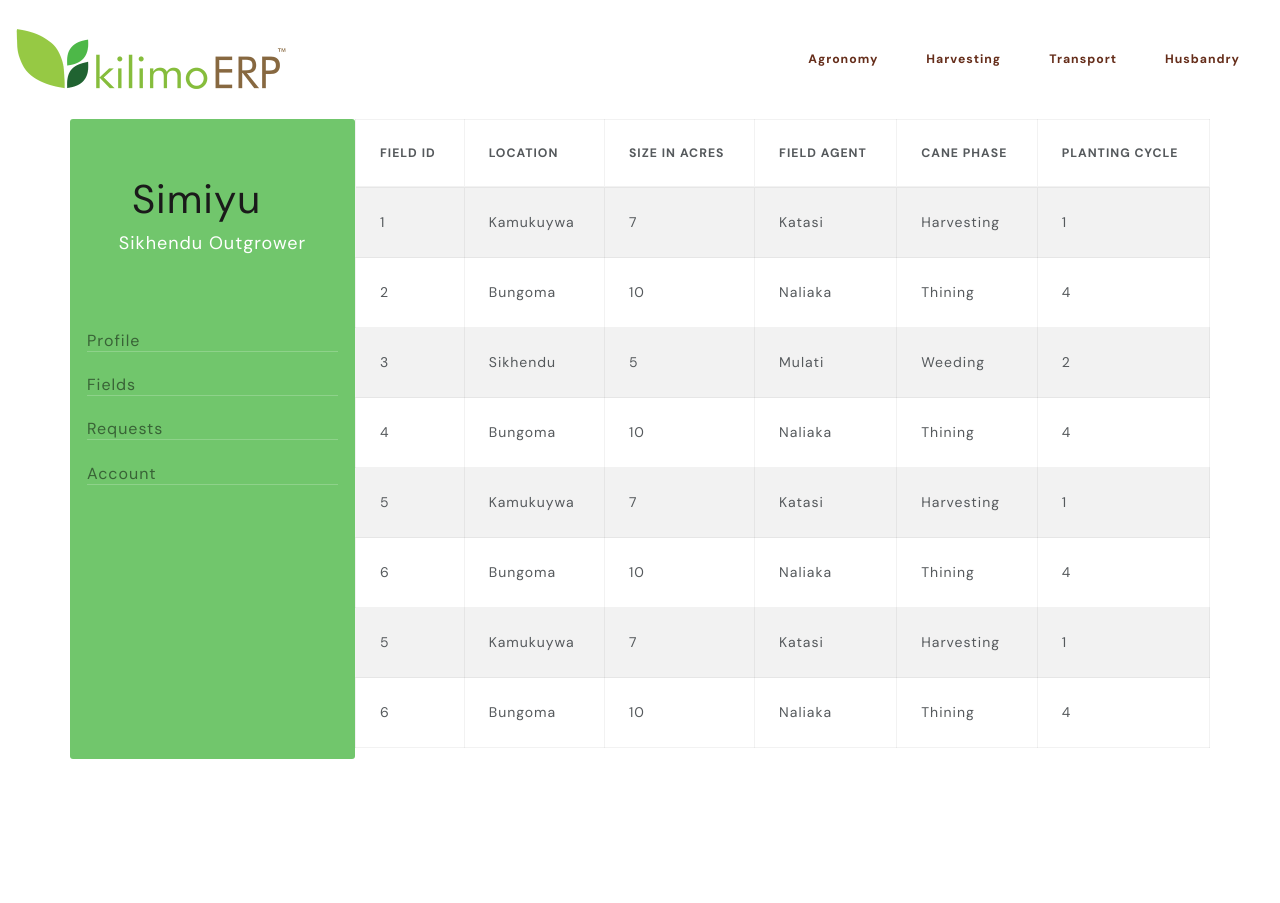
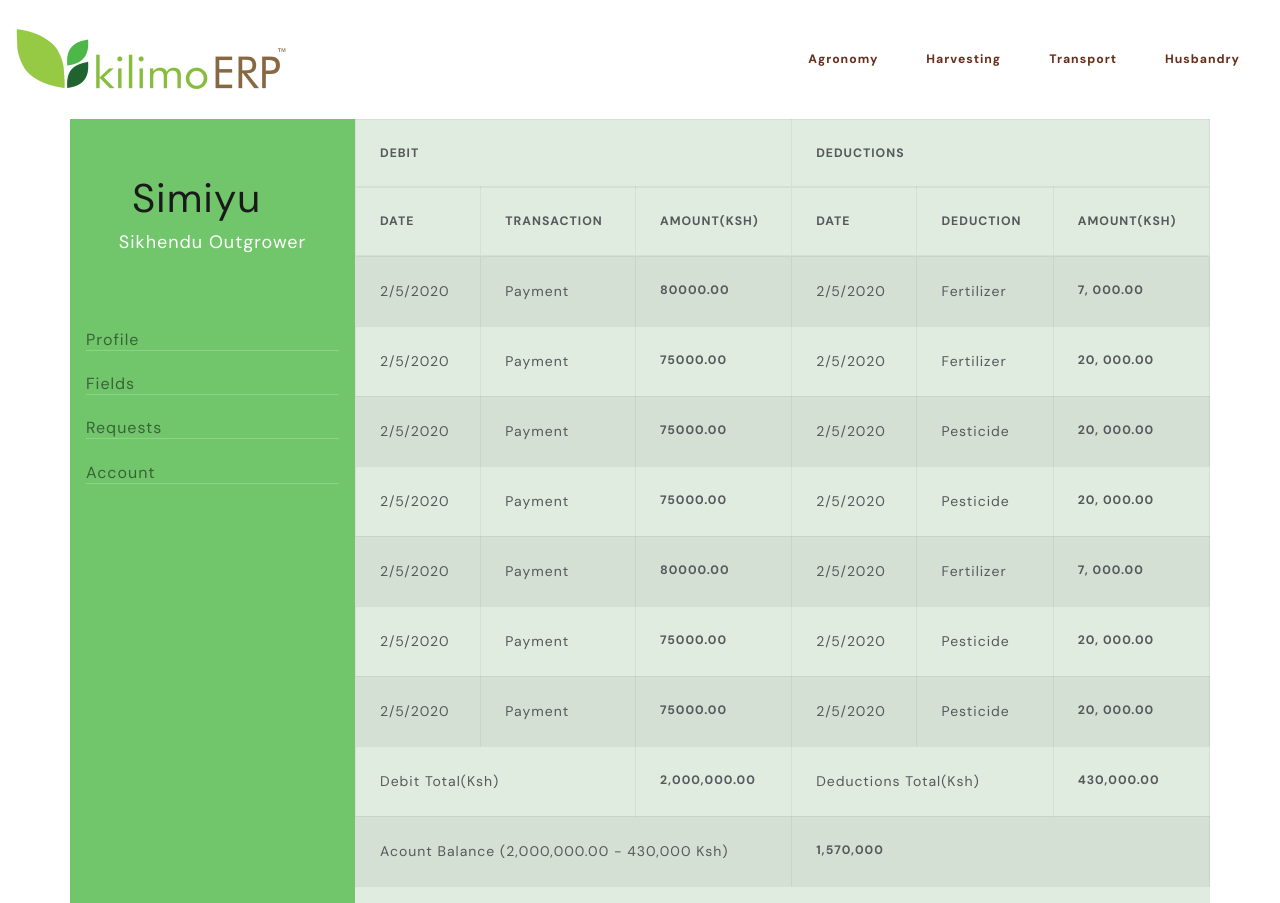
Before and after one commit to jamesbeamie/KLERP, a React (Create React App) app: page /farmer/dashboard in a window 1280 px wide. Before the commit the page ends 800 px from the top, so only its background shows below. Built offline with nearby package versions, Linux system fonts and the light colour scheme.

Commit message:
green style

```diff
--- a/src/assets/style.css
+++ b/src/assets/style.css
@@ -1,4 +1,3 @@
-/* @import url("https://fonts.googleapis.com/css?family=Oswald|Rambla|Staatliches&display=swap"); */
 @import url("https://fonts.googleapis.com/css2?family=DM+Sans:wght@400;500;700&family=Roboto:wght@300;400;500;700;900&display=swap");
 
 body {
@@ -7,7 +6,6 @@ body {
 }
 
 :root {
-  /* --color-bggreen: #edf8ed; */
   --color-bggreen: #ffffff;
   --color-farmgreen: #71c66c;
 
@@ -57,131 +55,20 @@ body {
   background-color: var(--color-bggreen);
 }
 
-/* #global classes */
-
-/* #header {
-  position: fixed;
-  top: 0;
-  left: 0;
-  width: 100%;
-  z-index: 1;
-  transition: left 0.5s ease;
-}
-
-#header nav {
-  height: 100vh;
-}
-#header .site-title .navbar-brand {
-  letter-spacing: 2px;
-  color: var(--color-white);
-} */
 .profile {
-  height: 80vh;
-  border: 1px solid transparent;
-  border-radius: 3px;
+  height: 100%;
 }
 
 .dash-link {
   margin: 0.7rem 1rem;
   border-bottom: 1px solid var(--color-border);
-  /* text-transform: uppercase; */
 }
 
 .dash-link:hover {
   color: var(--color-white) !important;
   text-decoration: none;
 }
-/*
-#header .toggle-button {
-  background: none;
-  color: var(--color-black);
-  position: fixed;
-  top: 25px;
-  right: 20px;
-  border: 1px solid var(--color-border);
-} */
 
-/* .toggle-left {
-  left: 0 !important;
-  width: 1000px !important;
-}
-
-/* site-main */
-
-/* .site-banner .banner-area {
-  background: url(./assets/blue.jpg) no-repeat;
-  background-size: cover;
-  width: 100%;
-  height: 100vh;
-  position: relative;
-} */
-*/
-/*
-.site-banner .banner-area .author {
-  margin: 0;
-  position: absolute;
-  top: 45%;
-  left: 50%;
-  transform: translate(-50%, -50%);
-} */
-/* .blu-btn {
-  background-color: var(--color-blue);
-  color: white;
-}
-.blu-btn:hover {
-  color: black;
-  background-color: #80bfff;
-}
-.blu-btn a {
-  color: white;
-  text-decoration: none;
-}
-.blu-btn a:hover {
-  text-decoration: none;
-  color: black;
-} */
 #mkulima {
   height: 80vh;
 }
-
-/* .site-banner .banner-area .author .author-img {
-  width: 200px;
-  height: 200px;
-  border-radius: 50%;
-  margin: auto;
-  background: url(./assets/2.png) no-repeat;
-  background-size: 200%;
-  background-position: 40% 0;
-} */
-
-/* .skill .bars p,
-.site-content .skill .bars span {
-  line-height: 10px;
-} */
-/* .testimony {
-  padding: 1rem;
-  font: normal 300 18px var(--font-os);
-}
-.testimon {
-  padding: 1rem;
-}
-
-#footer form .row .col input[type="text"],
-#footer form .row .col input[type="email"],
-#footer form textarea {
-  border: none;
-  border-radius: 0;
-  border-bottom: 1px solid gray;
-  padding: 1.5rem 1rem;
-}
-
-@media screen and (min-width: 768px) {
-  .toggle-button {
-    display: none;
-  }
-  #header {
-    z-index: 0;
-  }
-} */
-
-/* #site-main */
--- a/src/components/farmerDashboard/DashBoard.js
+++ b/src/components/farmerDashboard/DashBoard.js
@@ -57,12 +57,12 @@ const FarmerDashBoard = () => {
             </div>
           </div>
           <div
-            className='col-md-9 col-sm-12 bg-green px-0'
-            // style={{ backgroundColor: "red" }}
+            className='col-md-9 col-sm-12   px-0'
+            style={{ backgroundColor: "#dfecdf" }}
           >
-            <Fields />
+            {/* <Fields /> */}
             {/* <Requests /> */}
-            {/* <Accounts /> */}
+            <Accounts />
             <Profile openProfile={modalShow} />
           </div>
         </div>
@@ -72,46 +72,3 @@ const FarmerDashBoard = () => {
 };
 
 export default FarmerDashBoard;
-
-{
-  /* <header id='header'>
-<div class='row m-0'>
-  <div class='col-3 bgcolor-blue'>
-    <nav class='primary-nav navbar-expand-md'>
-      <div class='site-title text-center text-light py-5'>
-        <a href='#' class='navbar-brand font-staat font-size-40'>
-          James
-        </a>
-        <p class='description font-dm-sans'>Software Developer</p>
-      </div>
-      <div class='d-flex flex-column'>
-        <a
-          href='#about_me'
-          class='nav-item dash-link text-black-50 font-dm-sans font-size-16 active'
-        >
-          About Me
-        </a>
-        <a
-          href='#services'
-          class='nav-item dash-link text-black-50 font-dm-sans font-size-16 active'
-        >
-          Services
-        </a>
-        <a
-          href='#portfolio'
-          class='nav-item dash-link text-black-50 font-dm-sans font-size-16 active'
-        >
-          My Work
-        </a>
-        <a
-          href='#footer'
-          class='nav-item dash-link text-black-50 font-dm-sans font-size-16 active'
-        >
-          Contact
-        </a>
-      </div>
-    </nav>
-  </div>
-</div>
-</header> */
-}
--- a/src/components/landingpage/Input.js
+++ b/src/components/landingpage/Input.js
@@ -8,7 +8,7 @@ const Input = ({ type, placeholder }) => {
         placeholder={placeholder && placeholder}
         type={type ? type : "text"}
         required
-        autocomplete="off"
+        autocomplete='off'
       />
       <Status />
     </Container>
--- a/src/components/landingpage/Sidebar.js
+++ b/src/components/landingpage/Sidebar.js
@@ -56,7 +56,7 @@ const Form = styled.form`
     margin: 1rem 0;
     box-shadow: 0px 14px 9px -15px rgba(0, 0, 0, 0.25);
     border-radius: 8px;
-    background-color: #70edb9;
+    background-color: #72c66c;
     color: #fff;
     font-weight: 600;
     cursor: pointer;
```
Also changed, not shown: src/index.css (+0 -8 lines), 1 other file (tests, documents, lock files or other folders).
